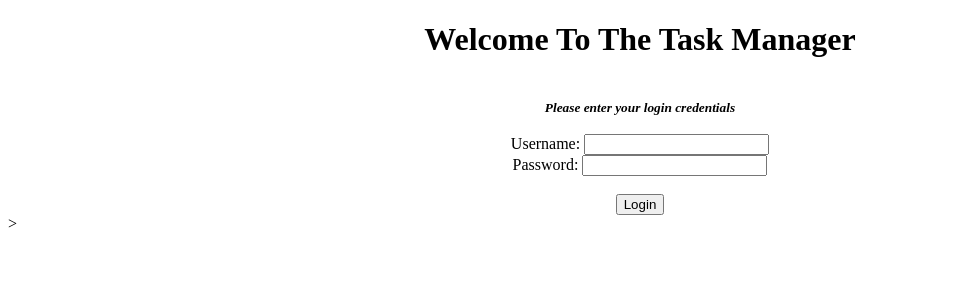
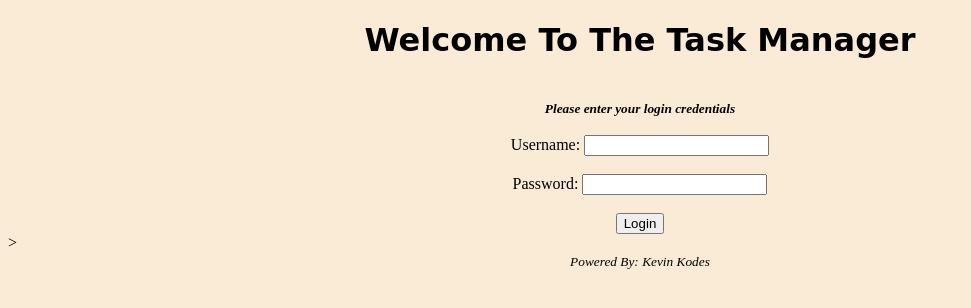
Before and after one commit to KevinOlo/Simple-CRUD-Web-App-, a Flask app: page /login/ in a window 1280 px wide. Shown: the top 308 px of the page, without its empty margins (0-971 px from the left). Run offline with Flask 3, Linux system fonts and the light colour scheme.

Commit message:
Additional edits to login page

```diff
--- a/Templates/login.html
+++ b/Templates/login.html
@@ -3,14 +3,25 @@
 <head>
     <meta charset="UTF-8">
     <meta name="viewport" content="width=device-width, initial-scale=1.0">
-    <title>Document</title>
+    <title>Login Page</title>
 
-    <h1 style="text-align: center;">Welcome To The Task Manager</h1>
+    <h1 style="text-align: center; font-family:cursive;" >Welcome To The Task Manager</h1>
     <br>
     <i><b><center><small>Please enter your login credentials</small></center></b></body></i>
     <br>
 
 </head>
+
+<!--Background color for login page-->
+<style>
+    body{
+        background-color:antiquewhite;
+
+
+    }
+
+
+</style>
 
 
 <body>
@@ -22,14 +33,17 @@
         <input type="text" name="username" id="username">
     </form>
 
+    <br>
+
    <form style="text-align: center;" action='/login/' method='post'>
         <label for = 'password'>Password: </label>
-        <input type="text" name="password" id="password">
+        <input type="password" name="password" id="password">
         <br>
         <br>
         <input type="submit" value="Login">
     </form>>
 
+    <center> <small><i>Powered By: Kevin Kodes</i></small></center>
 
 </body>
 </html>
```
Also changed, not shown: Templates/register.html (added, +23 -0 lines), Static/CSS/main.css (line endings or trailing spaces).
